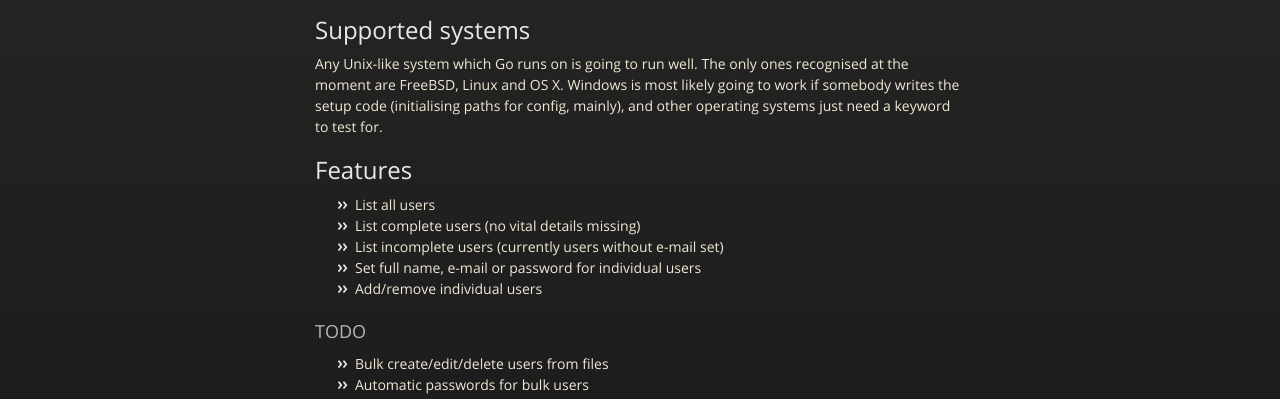
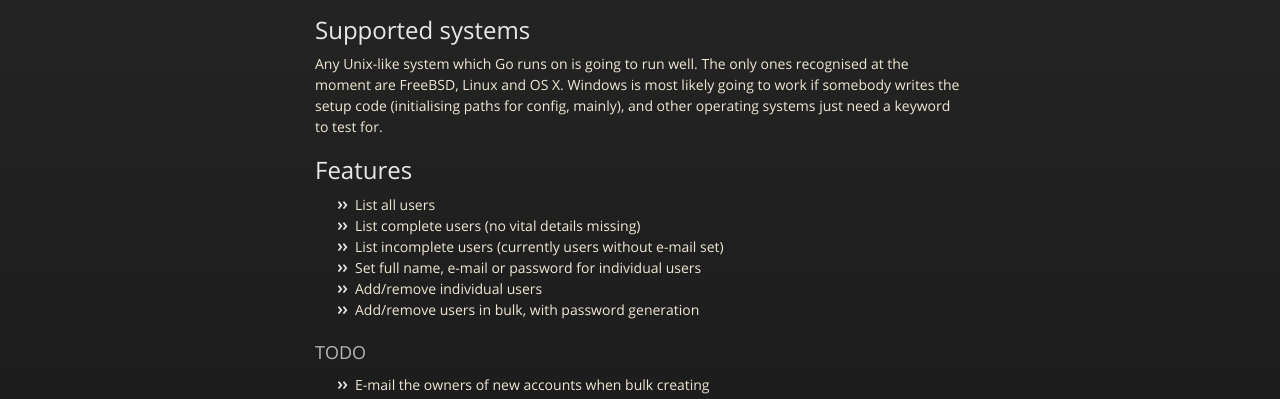
Before and after one commit to Urethramancer/fireman, a plain HTML site: page index.html in a window 1280 px wide. Shown: the part 357-756 px from the top of the page. Drawn offline with nearby package versions, Linux system fonts and the light colour scheme.

```diff
--- a/index.html
+++ b/index.html
@@ -60,14 +60,13 @@
 <li>List incomplete users (currently users without e-mail set)</li>
 <li>Set full name, e-mail or password for individual users</li>
 <li>Add/remove individual users</li>
+<li>Add/remove users in bulk, with password generation</li>
 </ul>
 
 <h3>
 <a id="todo" class="anchor" href="#todo" aria-hidden="true"><span class="octicon octicon-link"></span></a>TODO</h3>
 
 <ul>
-<li>Bulk create/edit/delete users from files</li>
-<li>Automatic passwords for bulk users</li>
 <li>E-mail the owners of new accounts when bulk creating</li>
 </ul>
 
```
Also changed, not shown: params.json (+1 -1 lines).
